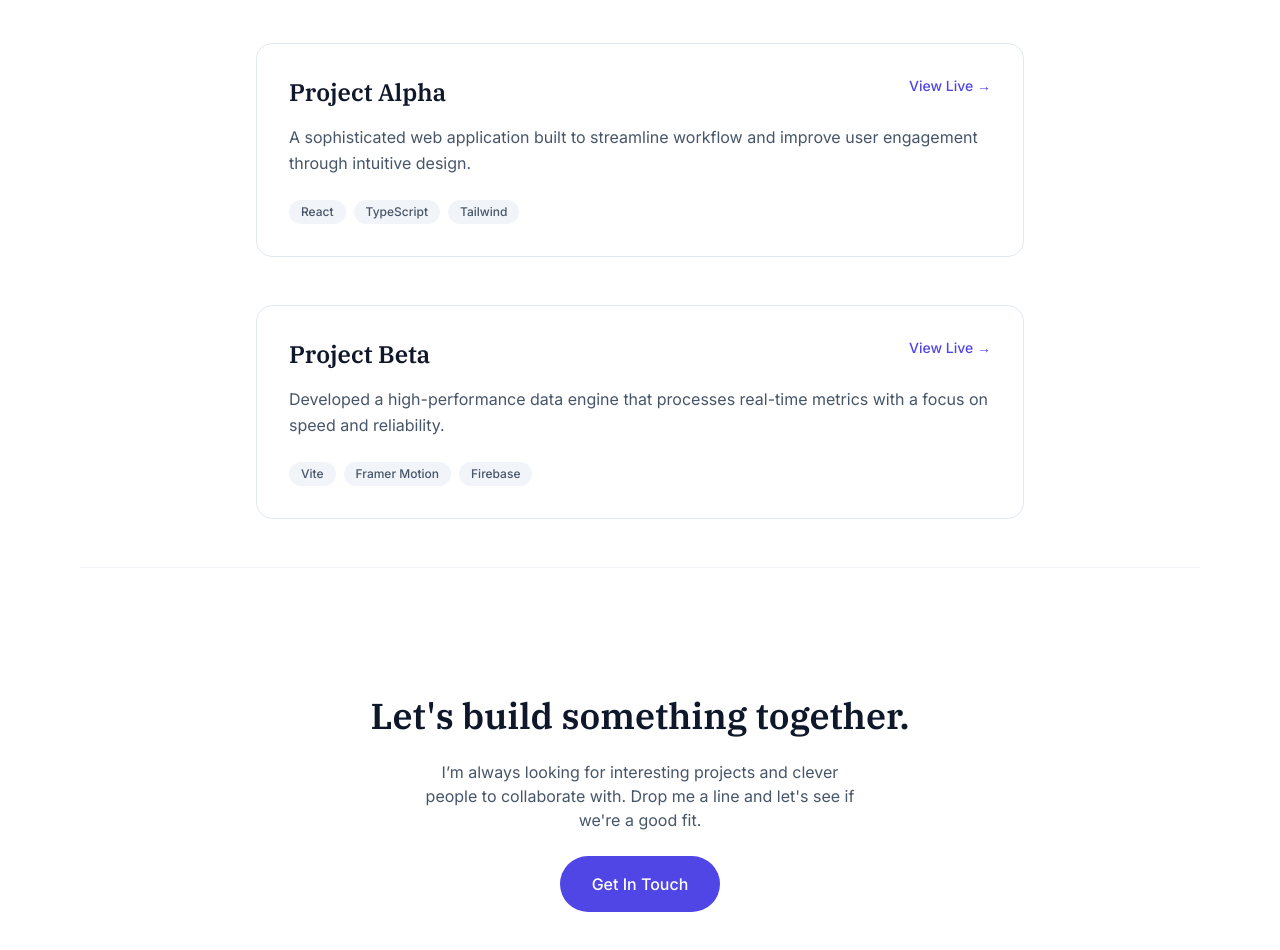
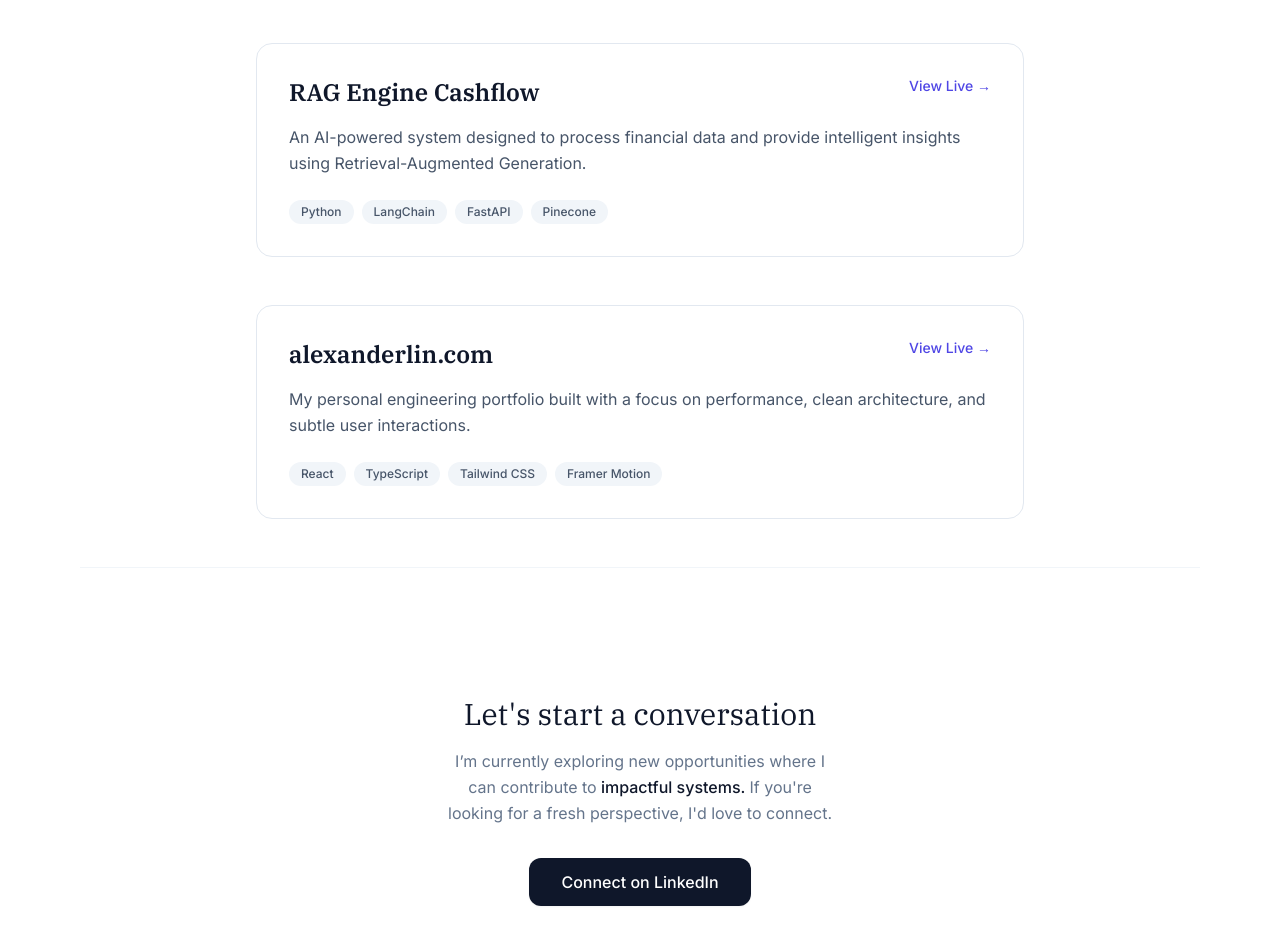
Before and after one commit to alexanderlin-com/alexanderlin-root, a React (Vite) app: page / in a window 1280 px wide. Shown: the part 1460-2410 px from the top of the page. Built offline with nearby package versions, Linux system fonts and the light colour scheme.

Commit message:
editing some stuff on home

```diff
--- a/src/pages/Home.tsx
+++ b/src/pages/Home.tsx
@@ -5,16 +5,16 @@ import { motion } from "framer-motion";
 // 1. This is your "Projects Array" - Add your real projects here later!
 const projects = [
   {
-    title: "Project Alpha",
-    description: "A sophisticated web application built to streamline workflow and improve user engagement through intuitive design.",
-    tags: ["React", "TypeScript", "Tailwind"],
+    title: "RAG Engine Cashflow",
+    description: "An AI-powered system designed to process financial data and provide intelligent insights using Retrieval-Augmented Generation.",
+    tags: ["Python", "LangChain", "FastAPI", "Pinecone"],
     link: "https://github.com/alexanderlin-com/rag-engine-cashflow"
   },
   {
-    title: "Project Beta",
-    description: "Developed a high-performance data engine that processes real-time metrics with a focus on speed and reliability.",
-    tags: ["Vite", "Framer Motion", "Firebase"],
-    link: "#"
+    title: "alexanderlin.com",
+    description: "My personal engineering portfolio built with a focus on performance, clean architecture, and subtle user interactions.",
+    tags: ["React", "TypeScript", "Tailwind CSS", "Framer Motion"],
+    link: "https://github.com/alexanderlin-com/alexanderlin-root"
   }
 ];
 
@@ -76,7 +76,7 @@ export default function Home() {
             Software Engineer
           </p>
           <p className="font-sans text-slate-600 leading-relaxed text-lg">
-            Building reliable internal systems and automation-focused tools, with an emphasis on  <span className="text-slate-900 font-medium">AI-backed workflows</span>.
+            I design and deploy RAG architectures, tailored LLM agents, and automation systems that plug into operational workflows.
           </p>
           <p className="font-sans text-slate-600 leading-relaxed text-lg">  Currently open to full-time engineering roles.</p>
         </div>
@@ -152,28 +152,36 @@ export default function Home() {
           ))}
 
 
+
         {/* CONTACT SECTION */}
         <section id="contact" className="scroll-mt-24 py-32 border-t border-slate-100 w-full flex flex-col items-center">
           <motion.div
             initial={{ opacity: 0 }}
             whileInView={{ opacity: 1 }}
-              className="text-center space-y-6"
+            transition={{ duration: 0.8 }}
+            className="text-center space-y-4"
           >
-              <h2 className="font-serif text-4xl font-semibold text-slate-900">
-                Let's build something together.
+            <h2 className="font-serif text-3xl font-medium text-slate-900">
+              Let's start a conversation
             </h2>
-              <p className="text-slate-600 max-w-md mx-auto">
-                I’m always looking for interesting projects and clever people to collaborate with.
-                Drop me a line and let's see if we're a good fit.
+            <p className="text-slate-500 max-w-sm mx-auto leading-relaxed">
+              I’m currently exploring new opportunities where I can contribute to
+              <span className="text-slate-900 font-medium"> impactful systems. </span>
+              If you're looking for a fresh perspective, I'd love to connect.
             </p>
+            <div className="pt-4">
               <a
                 href="https://www.linkedin.com/in/alexanderlin-com/"
-                className="inline-block px-8 py-4 bg-indigo-600 text-white rounded-full font-medium hover:bg-indigo-700 hover:shadow-lg transition-all"
+                target="_blank"
+                rel="noopener noreferrer"
+                className="inline-block px-8 py-3 bg-slate-900 text-white rounded-xl font-medium hover:bg-slate-800 transition-all shadow-sm"
               >
-                Get In Touch
+                Connect on LinkedIn
               </a>
+            </div>
           </motion.div>
         </section>
+
         </section>
       </div>
     </PageLayout>
```
Lines whose indentation alone changed are shown as unchanged.
